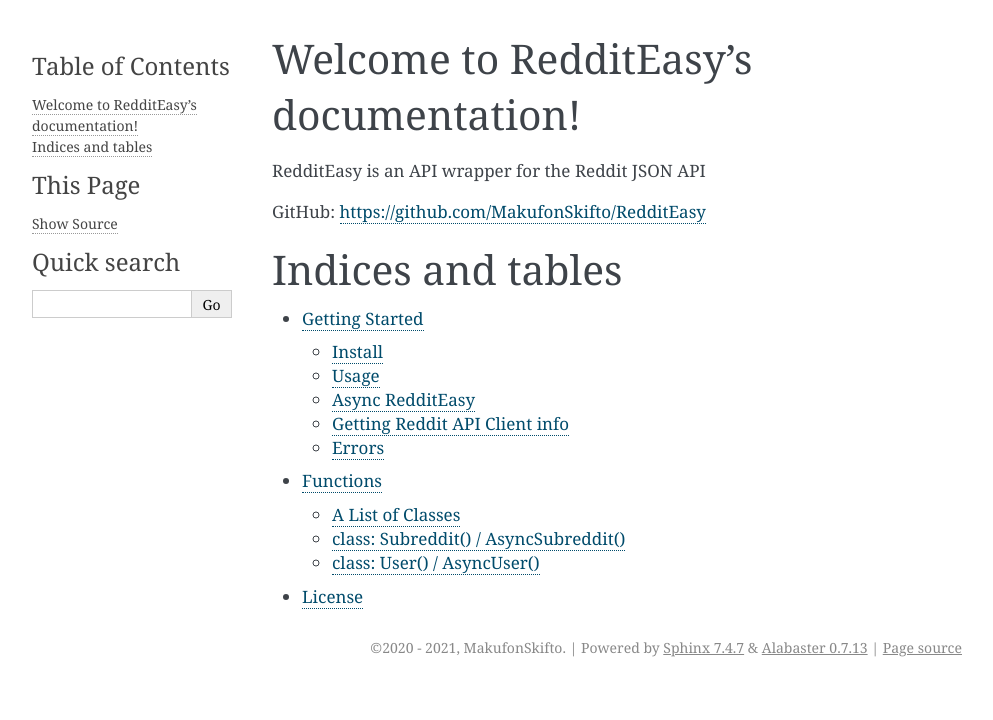
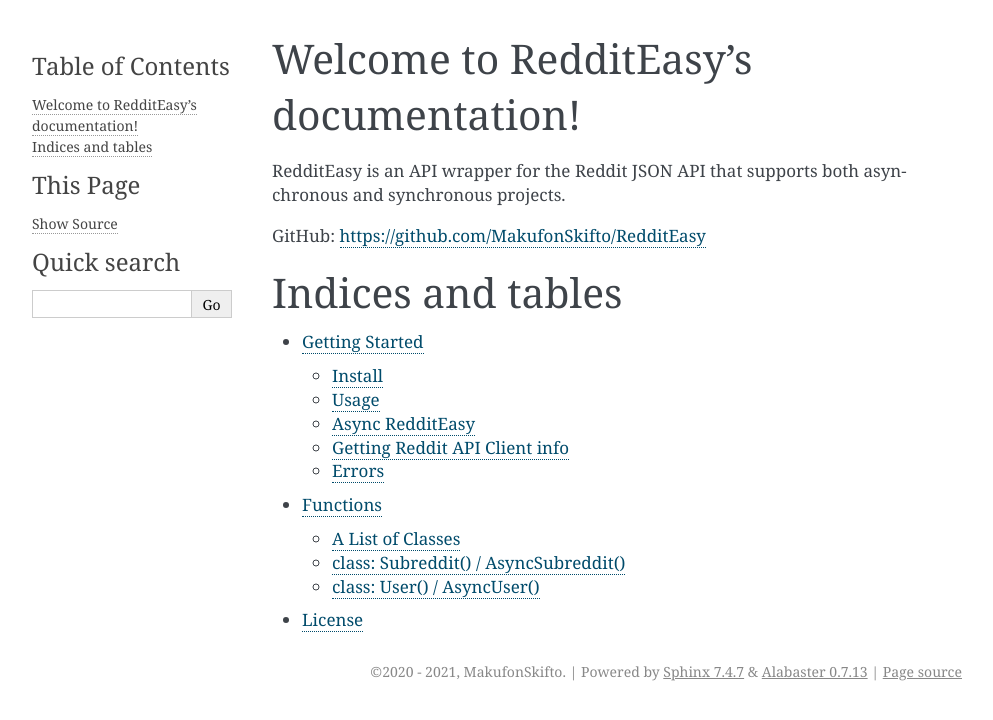
Before and after one commit to mrsrmn/RedditEasy, a Sphinx documentation site: the page built from docs/source/index.rst, in a window 1280 px wide. Shown: the top 720 px of the page, without its empty margins (148-1141 px from the left). Built offline with Sphinx 7.4.7, drawn with Linux system fonts in a browser that asks for light colours.

Commit message:
Changed some text

```diff
--- a/docs/source/index.rst
+++ b/docs/source/index.rst
@@ -5,7 +5,7 @@
 
 Welcome to RedditEasy's documentation!
 ======================================
-RedditEasy is an API wrapper for the Reddit JSON API
+RedditEasy is an API wrapper for the Reddit JSON API that supports both asynchronous and synchronous projects.
 
 GitHub: https://github.com/MakufonSkifto/RedditEasy
 
--- a/setup.py
+++ b/setup.py
@@ -7,7 +7,8 @@
     name="redditeasy",
     version="2.9.0",
     author="MakufonSkifto",
-    description="RedditEasy is an API wrapper for the Reddit JSON API with both normal and async options",
+    description="RedditEasy is an API wrapper for the Reddit JSON API that supports "
+                "both asynchronous and synchronous programs.",
     long_description=long_description,
     long_description_content_type="text/markdown",
     url="https://github.com/MakufonSkifto/RedditEasy",
```
